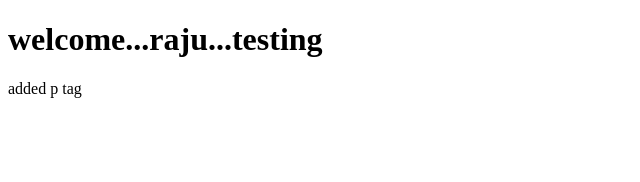
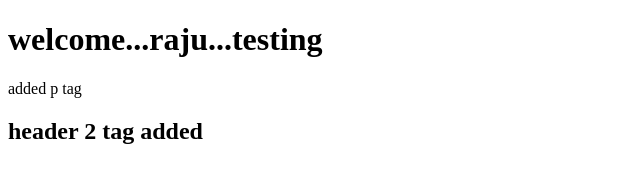
Before and after one commit to kanakaraju234/rambava-React-js-project, a plain HTML site: page index.html in a window 1280 px wide. Shown: the whole page, without its empty margins (0-640 px from the left). Drawn offline with Linux system fonts and the light colour scheme.

Commit message:
h2 tag added

```diff
--- a/index.html
+++ b/index.html
@@ -8,5 +8,6 @@
             welcome...raju...testing
         </h1>
         <p>added p tag</p>
+        <h2>header 2 tag added </h2>
     </body>
 </html>
```
